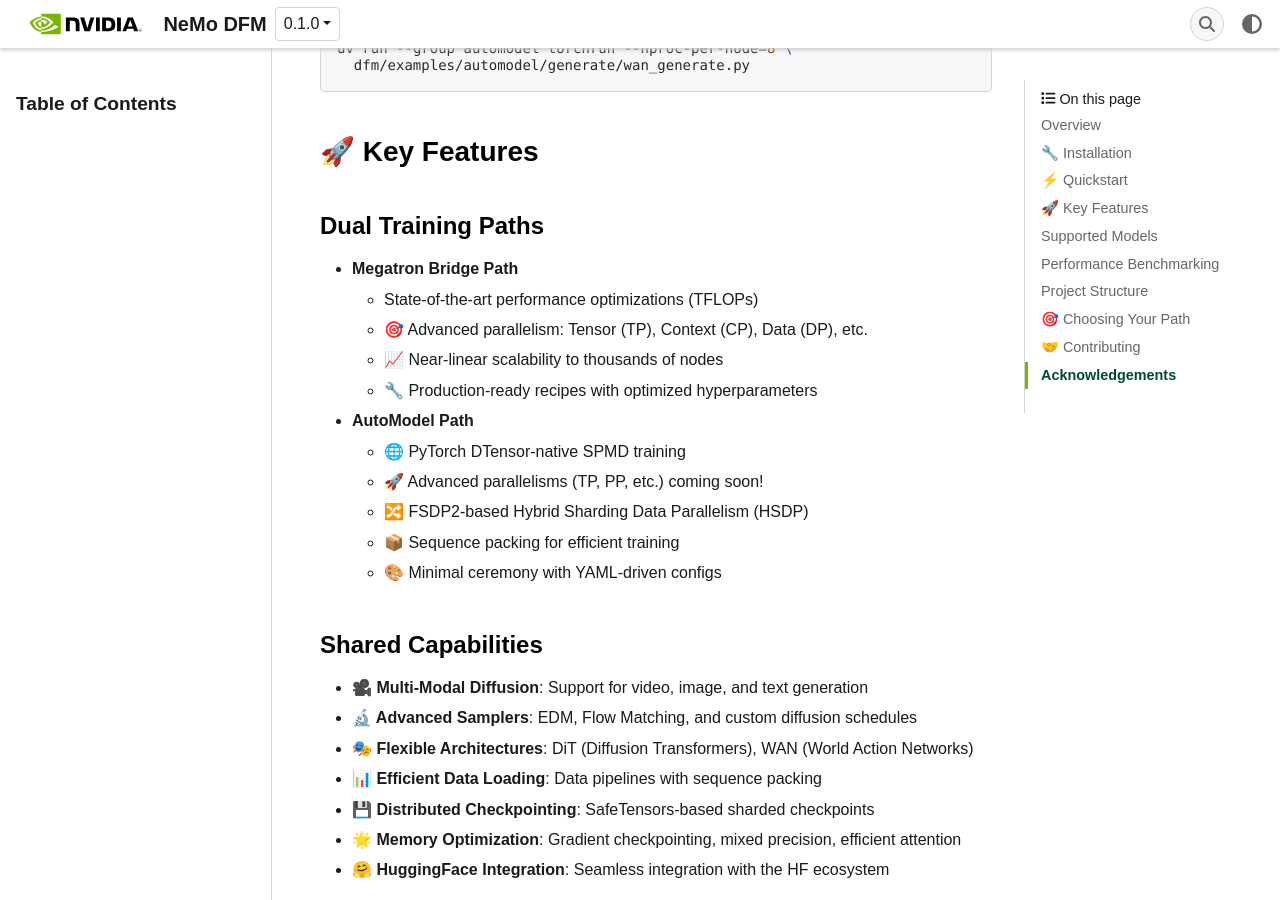
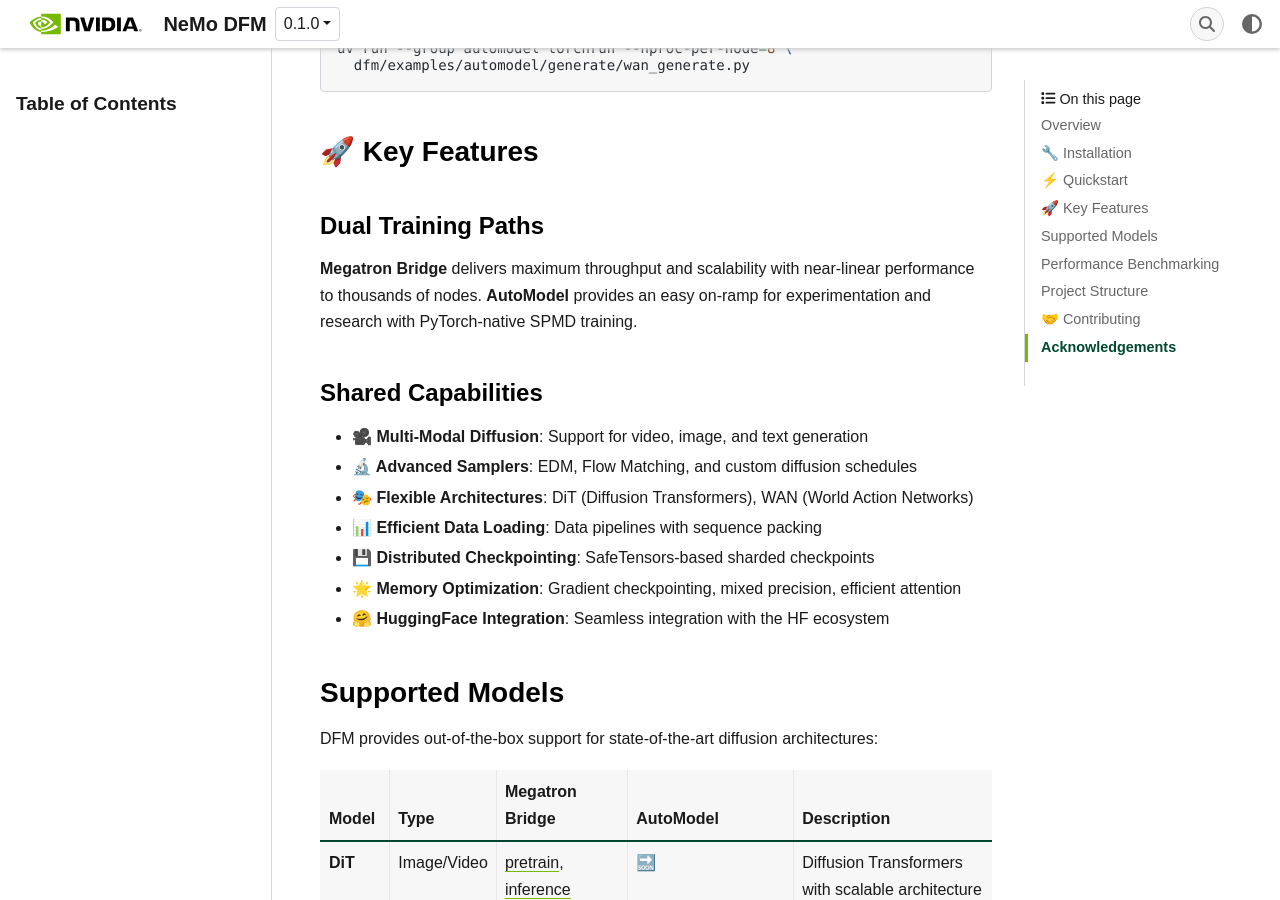
Before and after one commit to NVIDIA-NeMo/DFM, a Sphinx documentation site: the page built from docs/index.md, in a window 1280 px wide and 900 px high, scrolled down 2422 px. Built offline with Sphinx 7.4.7, drawn with Linux system fonts in a browser that asks for light colours; some web fonts are replaced; some of the changed text lies outside the part shown.

Commit message:
Refactor README.md and performance-summary.md for clarity and conciseness
- Simplified descriptions of Megatron Bridge and AutoModel paths in README.md.
- Removed outdated comparison table to streamline content.
- Updated performance-summary.md to generalize model references and improve clarity.

Co-authored-by: Wenwen Gao <94138584+snowmanwwg@users.noreply.github.com>

````diff
--- a/README.md
+++ b/README.md
@@ -99,18 +99,7 @@
 
 ### Dual Training Paths
 
-- **Megatron Bridge Path**
-  -  State-of-the-art performance optimizations (TFLOPs)
-  - 🎯 Advanced parallelism: Tensor (TP), Context (CP), Data (DP), etc.
-  - 📈 Near-linear scalability to thousands of nodes
-  - 🔧 Production-ready recipes with optimized hyperparameters
-
-- **AutoModel Path**
-  - 🌐 PyTorch DTensor-native SPMD training
-  - 🚀 Advanced parallelisms (TP, PP, etc.) coming soon!
-  - 🔀 FSDP2-based Hybrid Sharding Data Parallelism (HSDP)
-  - 📦 Sequence packing for efficient training
-  - 🎨 Minimal ceremony with YAML-driven configs
+**Megatron Bridge** delivers maximum throughput and scalability with near-linear performance to thousands of nodes. **AutoModel** provides an easy on-ramp for experimentation and research with PyTorch-native SPMD training.
 
 ### Shared Capabilities
 
@@ -164,23 +153,6 @@
 ├── examples/                      # Example scripts and configs
 ```
 
-## 🎯 Choosing Your Path
-
-| Feature | Megatron Bridge | AutoModel |
-|---------|-----------------|-----------|
-| **Best For** | Maximum scale (1000+ GPUs) | Flexibility & fast iteration |
-| **Parallelism** | 6D (TP, CP, DP, etc.) | FSDP2; (TP, SP, CP available soon) |
-| **HF Integration** | Via bridge/conversion | HF-native (via DTensor) |
-| **Checkpoint Format** | Megatron + HF export | HF-native (SafeTensors with DCP) |
-| **Learning Curve** | Steeper (more knobs) | Gentler (YAML-driven) |
-| **Performance** | Highest at scale | Excellent, pytorch-native |
-
-**Recommendation**:
-- Start with **AutoModel** for quick prototyping and HF model compatibility
-- Move to **Megatron Bridge** when scaling to 100+ GPUs or need advanced parallelism
-- Use **both**: prototype with AutoModel, scale with Megatron Bridge!
-
-
 ## 🤝 Contributing
 
 We welcome contributions! Please see our Contributing Guide for details on:
````
Also changed, not shown: docs/performance-summary.md (+3 -3 lines).
